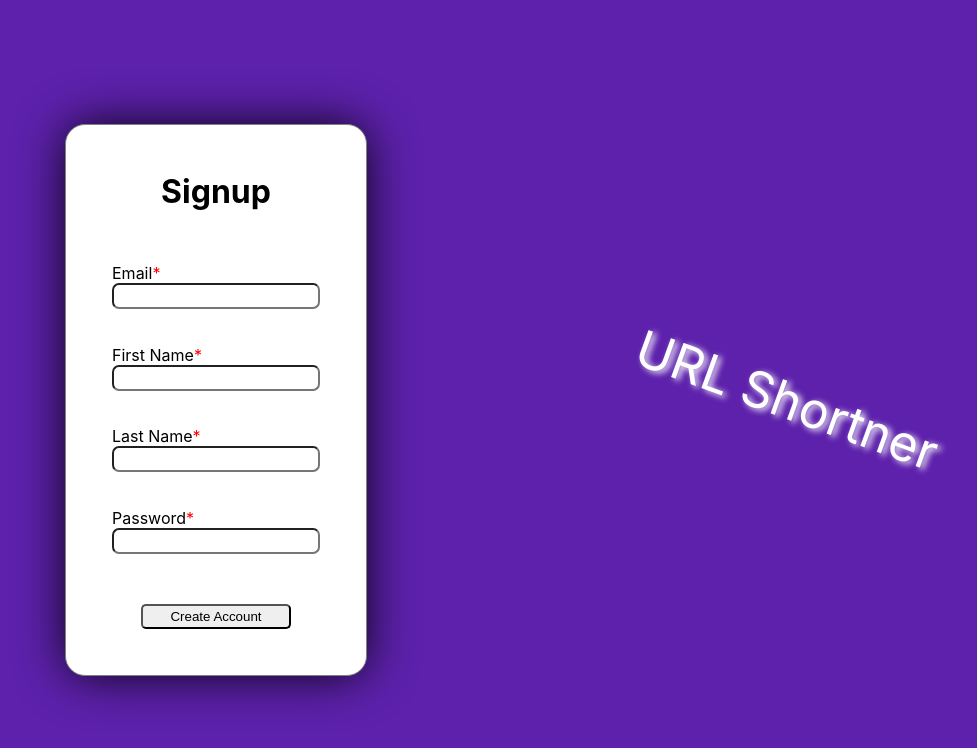
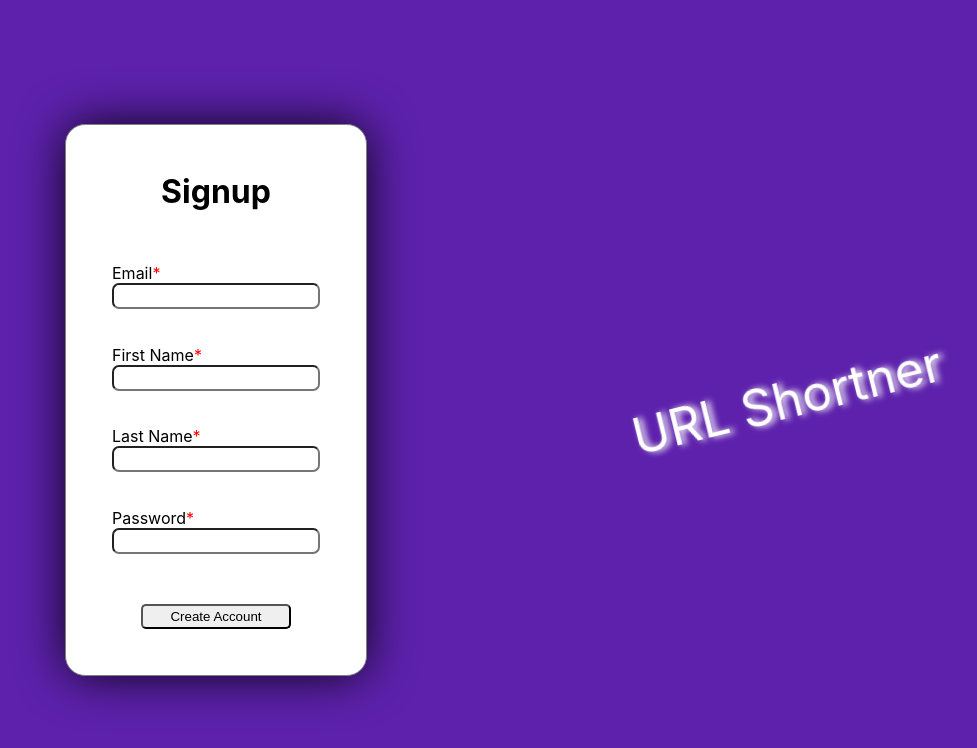
Before and after one commit to nandhamk98/url-shortner-frontend, a React (Create React App) app: page /sign-up in a window 1280 px wide. Shown: the top 748 px of the page, without its empty margins (35-1012 px from the left). Built offline with nearby package versions, Linux system fonts and the light colour scheme.

Commit message:
Added animation effect

```diff
--- a/src/Components/User/user.css
+++ b/src/Components/User/user.css
@@ -117,9 +117,31 @@ input {
   font-size: 50px;
   width: 50vw;
   color: white;
-  transform: rotate(20deg);
 }
 
 .shadow {
   text-shadow: 4px 1px 6px rgba(255, 255, 255, 1);
+  animation-name: rotateIcon;
+  animation-duration: 3s;
+  animation-delay: 0s;
+  animation-timing-function: linear;
+  animation-iteration-count: infinite;
 }
+
+@keyframes rotateIcon {
+  0% {
+    transform: rotate(0deg);
+  }
+  25% {
+    transform: rotate(20deg);
+  }
+  50% {
+    transform: rotate(0deg);
+  }
+  75% {
+    transform: rotate(-20deg);
+  }
+  100% {
+    transform: rotate(0deg);
+  }
+}
```
